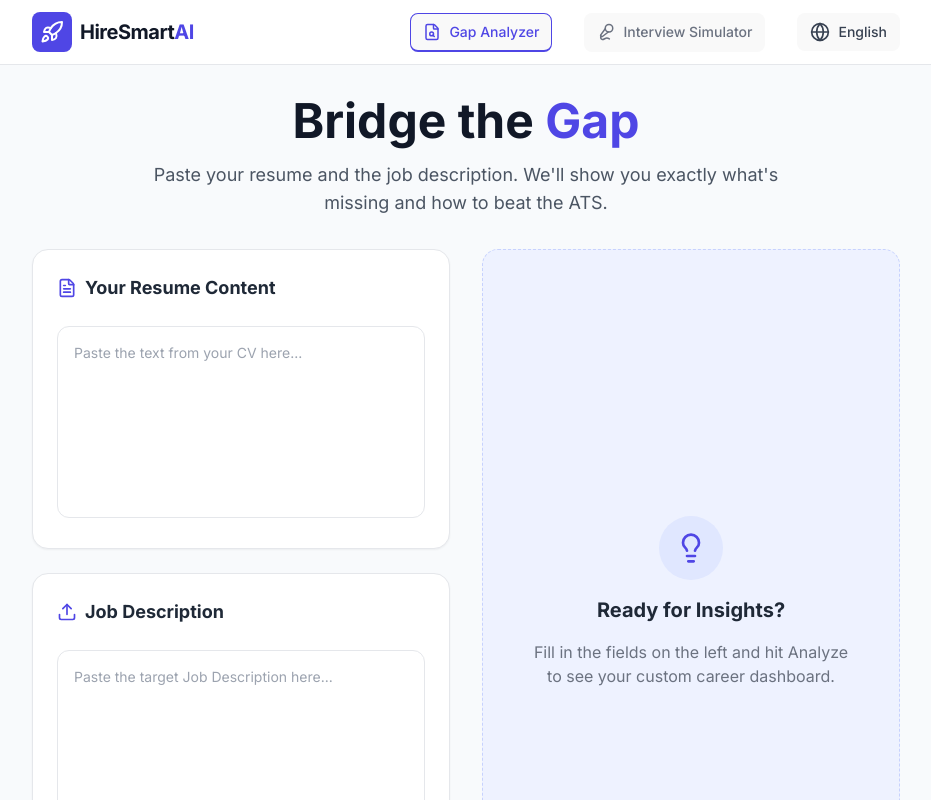
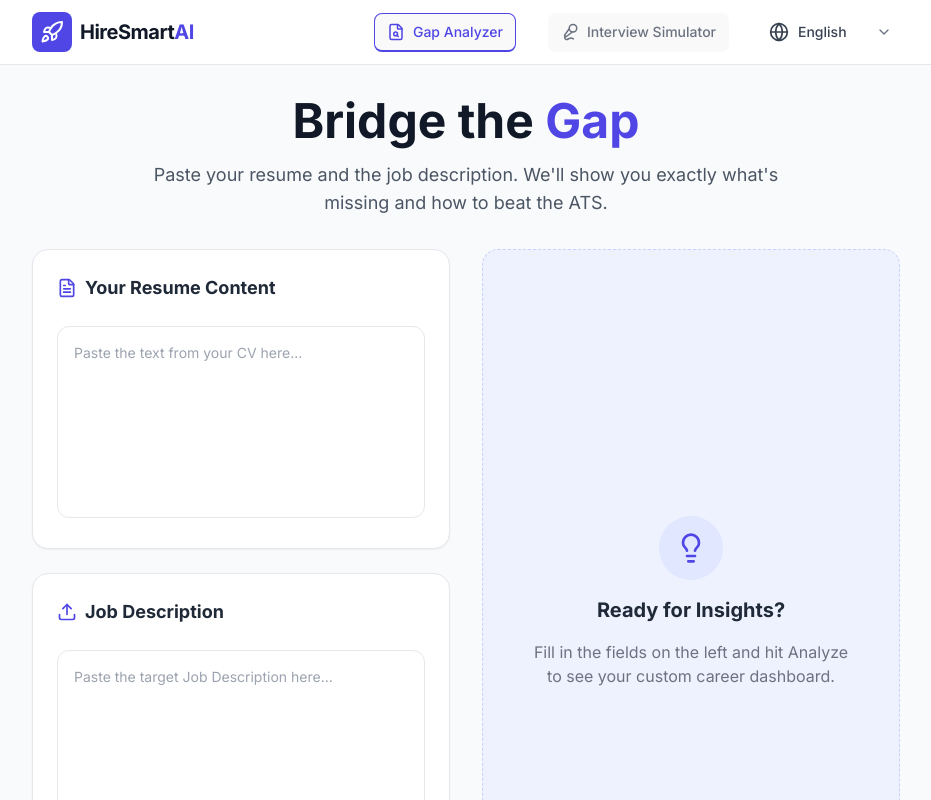
Before and after one commit to itnguyentonman1906/Bridge-the-Gap, a React (Vite) app: page / in a window 1280 px wide. Shown: the top 800 px of the page, without its empty margins (0-931 px from the left). Built offline with nearby package versions, Linux system fonts and the light colour scheme.

Commit message:
feat: Replace language toggle button with a select dropdown for language selection.

```diff
--- a/src/components/LanguageSwitcher.tsx
+++ b/src/components/LanguageSwitcher.tsx
@@ -1,26 +1,23 @@
-import React from 'react';
 import { useLanguage } from '../i18n';
-import { Globe } from 'lucide-react';
+import { Globe, ChevronDown } from 'lucide-react';
 
 const LanguageSwitcher: React.FC = () => {
-  const { language, setLanguage, t } = useLanguage();
-
-  const toggleLanguage = () => {
-    setLanguage(language === 'en' ? 'vi' : 'en');
-  };
+  const { language, setLanguage } = useLanguage();
 
   return (
     <div className="flex items-center gap-2">
-      <button
-        onClick={toggleLanguage}
-        className="flex items-center gap-2 px-3 py-2 text-sm font-medium text-gray-700 hover:text-gray-900 transition-colors"
-        title={t('language')}
-      >
-        <Globe className="w-5 h-5" />
-        <span className="hidden md:inline">
-          {language === 'en' ? t('vietnamese') : t('english')}
-        </span>
-      </button>
+      <div className="relative flex items-center group">
+        <Globe className="w-5 h-5 absolute left-2 text-gray-700 pointer-events-none group-hover:text-gray-900 transition-colors" />
+        <select
+          value={language}
+          onChange={(e) => setLanguage(e.target.value as 'en' | 'vi')}
+          className="pl-9 pr-8 py-2 bg-transparent text-sm font-medium text-gray-700 hover:text-gray-900 focus:outline-none cursor-pointer rounded-md border border-transparent hover:border-gray-200 transition-all appearance-none"
+        >
+          <option value="en">English</option>
+          <option value="vi">Tiếng Việt</option>
+        </select>
+        <ChevronDown className="w-4 h-4 absolute right-2 text-gray-500 pointer-events-none group-hover:text-gray-700 transition-colors" />
+      </div>
     </div>
   );
 };
```
